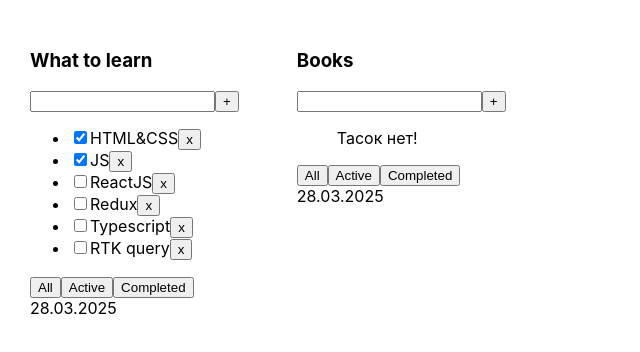
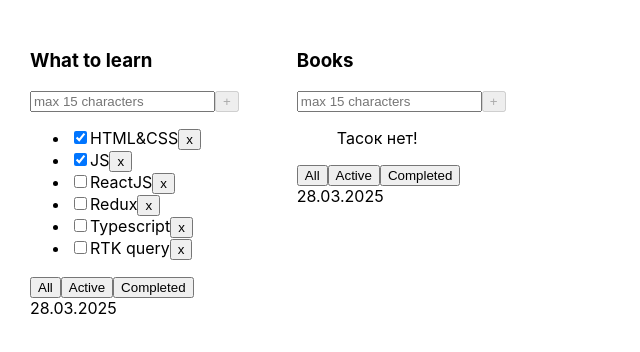
Before and after one commit to Matilda667/samurai-way-main, a React (Create React App) app: page / in a window 1280 px wide. Shown: the top 352 px of the page, without its empty margins (0-640 px from the left). Built offline with nearby package versions, Linux system fonts and the light colour scheme.

Commit message:
second comment

```diff
--- a/src/App.tsx
+++ b/src/App.tsx
@@ -1,20 +1,22 @@
 import React, {useState} from 'react';
 import './App.css';
-import {TaskType, Todolist} from "./Todolist";
+import {TaskType, Todolist} from './Todolist';
+import {v1} from "uuid";
 
 
 export type FilterValuesType = 'all' | 'completed' | 'active';
 
-export const App=() => {
-    let [tasks, setTasks] = useState< Array<TaskType>>([
-        {id: 1, title: "HTML&CSS", isDone: true},
-        {id: 2, title: "JS", isDone: true},
-        {id: 3, title: "ReactJS", isDone: false},
-        {id: 4, title: "Redux", isDone: false},
-        {id: 5, title: "Typescript", isDone: false},
-        {id: 6, title: "RTK query", isDone: false}
-    ])
-
+export const App = () => {
+    let [tasks, setTasks] = useState<Array<TaskType>>(
+        [
+            {id: v1(), title: "HTML&CSS", isDone: true},
+            {id: v1(), title: "JS", isDone: true},
+            {id: v1(), title: "ReactJS", isDone: false},
+            {id: v1(), title: "Redux", isDone: false},
+            {id: v1(), title: "Typescript", isDone: false},
+            {id: v1(), title: "RTK query", isDone: false}
+        ]
+    )
 
 
 //TODO: учебный вариант работы  useState
@@ -23,26 +25,33 @@ export const App=() => {
     // let setTasks = arr[1]
 
 
-  const deleteTask=(id: number) => {
+    const deleteTask = (id: string) => {
         // alert(id)
-        let filterTasks = tasks.filter( t => t.id !== id)
+        let filterTasks = tasks.filter(t => t.id !== id)
         setTasks(filterTasks)
     }
 
 
     const [filter, setFilter] = useState<FilterValuesType>('all')
-   const changeFilter=(value: FilterValuesType) => {
-        setFilter(value)
+    const changeFilter = (nexFilter: FilterValuesType) => {
+        setFilter(nexFilter)
+    }
+
+    const createTask = (title: string) => {
+        const newTask: TaskType = {id: v1(), title: title, isDone: false}
+        const nexState: TaskType[] = [...tasks, newTask]
+        setTasks(nexState)
+
+        // setTasks([...tasks,{id: 7, title: title, isDone: false}])
     }
 
     let tasksForTodolist = tasks
-    if (filter === 'completed'){
+    if (filter === 'completed') {
         tasksForTodolist = tasks.filter(t => t.isDone)
     }
-    if (filter === 'active'){
-        tasksForTodolist = tasks.filter(t => !t.isDone )
+    if (filter === 'active') {
+        tasksForTodolist = tasks.filter(t => !t.isDone)
     }
-
 
 
     return (
@@ -51,12 +60,14 @@ setTasks(filterTasks)
                       tasks={tasksForTodolist}
                       deleteTask={deleteTask}
                       changeFilter={changeFilter}
+                      createTask = {createTask}
                       date={"28.03.2025"}/>
 
             <Todolist title="Books"
                       tasks={[]}
                       deleteTask={deleteTask}
                       changeFilter={changeFilter}
+                      createTask = {createTask}
                       date={"28.03.2025"}/>
         </div>
     );
--- a/src/Button.tsx
+++ b/src/Button.tsx
@@ -1,8 +1,9 @@
 type PropsType = {
     title: string
-    onClick?: () => void; // Добавляем обработчик клика
+    onClickHandler?: () => void; // Добавляем обработчик клика
+    disabled?:boolean
 }
 
-export const Button = ({ title, onClick }: PropsType) => {
-    return <button onClick={onClick}>{title}</button>;
+export const Button = ({ title, onClickHandler,disabled }: PropsType) => {
+    return <button disabled={disabled} onClick={onClickHandler}>{title}</button>;
 };
--- a/src/Todolist.tsx
+++ b/src/Todolist.tsx
@@ -1,51 +1,97 @@
-import React from "react";
+// import React, {useRef} from "react";
 import {FilterValuesType} from "./App";
 import {Button} from "./Button";
-
+import {useState, KeyboardEvent} from "react";
 
 export type TaskType = {
-    id: number
+    id: string
     title: string
     isDone: boolean
-
 }
 
 type PropsType = {
     title: string
     tasks: TaskType[]
     date?: string
-    deleteTask: (id: number) => void
-    changeFilter: (value: FilterValuesType) => void
-
+    deleteTask: (id: string) => void
+    changeFilter: (nexFilter: FilterValuesType) => void
+    createTask: (title: string) => void
 }
 
-export const Todolist=({ title, tasks, deleteTask,changeFilter,date }: PropsType) => {
+export const Todolist = ({
+                             title,
+                             tasks,
+                             deleteTask,
+                             changeFilter,
+                             createTask,
+                             date
+                         }: PropsType) => {
+
+    const [taskTitle, setTaskTitle] = useState('');
+
+    const onChangeHandler = (e: React.ChangeEvent<HTMLInputElement>) => {
+        if (e.currentTarget.value.length <= 15) {
+            setTaskTitle(e.currentTarget.value);
+        }
+    };
+
+    const onKeyDownHandler = (e: KeyboardEvent<HTMLInputElement>) => {
+        if (e.key === "Enter" && taskTitle.trim() !== "") {
+            createTask(taskTitle.trim());
+            setTaskTitle("");
+        }
+    };
+
+    const onClickAddTask = () => {
+        if (taskTitle.trim() !== "") {
+            createTask(taskTitle.trim());
+            setTaskTitle("");
+        }
+    };
+
     return (
-        <div>
+        <div className="todolist">
             <h3>{title}</h3>
             <div>
-                <input/>
-                <Button title={"+"}/>
+                <input
+                    value={taskTitle}
+                    onChange={e => setTaskTitle(e.currentTarget.value)}
+                    placeholder="max 15 characters"
+                />
+                <Button
+                    title={"+"}
+                    disabled={taskTitle === ""|| taskTitle.length > 15}
+                    onClickHandler={()=>{
+                        createTask(taskTitle)
+                        setTaskTitle("")
+                    }}/>
+                {taskTitle && taskTitle.length <= 15 && <div>max 15 characters</div>}
+                {taskTitle && taskTitle.length > 15 && <div style={{color: "red"}}>title is too ling</div>}
             </div>
+
             <ul>
-                {tasks.length === 0
-                    ? <p>Тасок нет!</p>
-                    :tasks.map(t =>
+                {tasks.length === 0 ? (
+                    <span>Тасок нет!</span>
+                ) : (
+                    tasks.map(t => (
                         <li key={t.id}>
-                        <input type="checkbox" checked={t.isDone}/>
+                            <input type="checkbox" checked={t.isDone} readOnly/>
                             <span>{t.title}</span>
-                        <Button title={"x"} onClick={ () => deleteTask(t.id)} />
+                            <Button
+                                title={"x"}
+                                onClickHandler={() => deleteTask(t.id)}
+                            />
                         </li>
-                    )
-                }
+                    ))
+                )}
             </ul>
 
             <div>
-                <Button title={"All"} onClick={ () => changeFilter('all')} />
-                <Button  title={"Active"} onClick={ () => changeFilter('active')} />
-                <Button  title={"Completed"} onClick={ () => changeFilter('completed')} />
+                <Button title={"All"} onClickHandler={() => changeFilter('all')}/>
+                <Button title={"Active"} onClickHandler={() => changeFilter('active')}/>
+                <Button title={"Completed"} onClickHandler={() => changeFilter('completed')}/>
                 <div>{date}</div>
             </div>
         </div>
-    )
-}
+    );
+};
```
Lines whose indentation alone changed are shown as unchanged.
